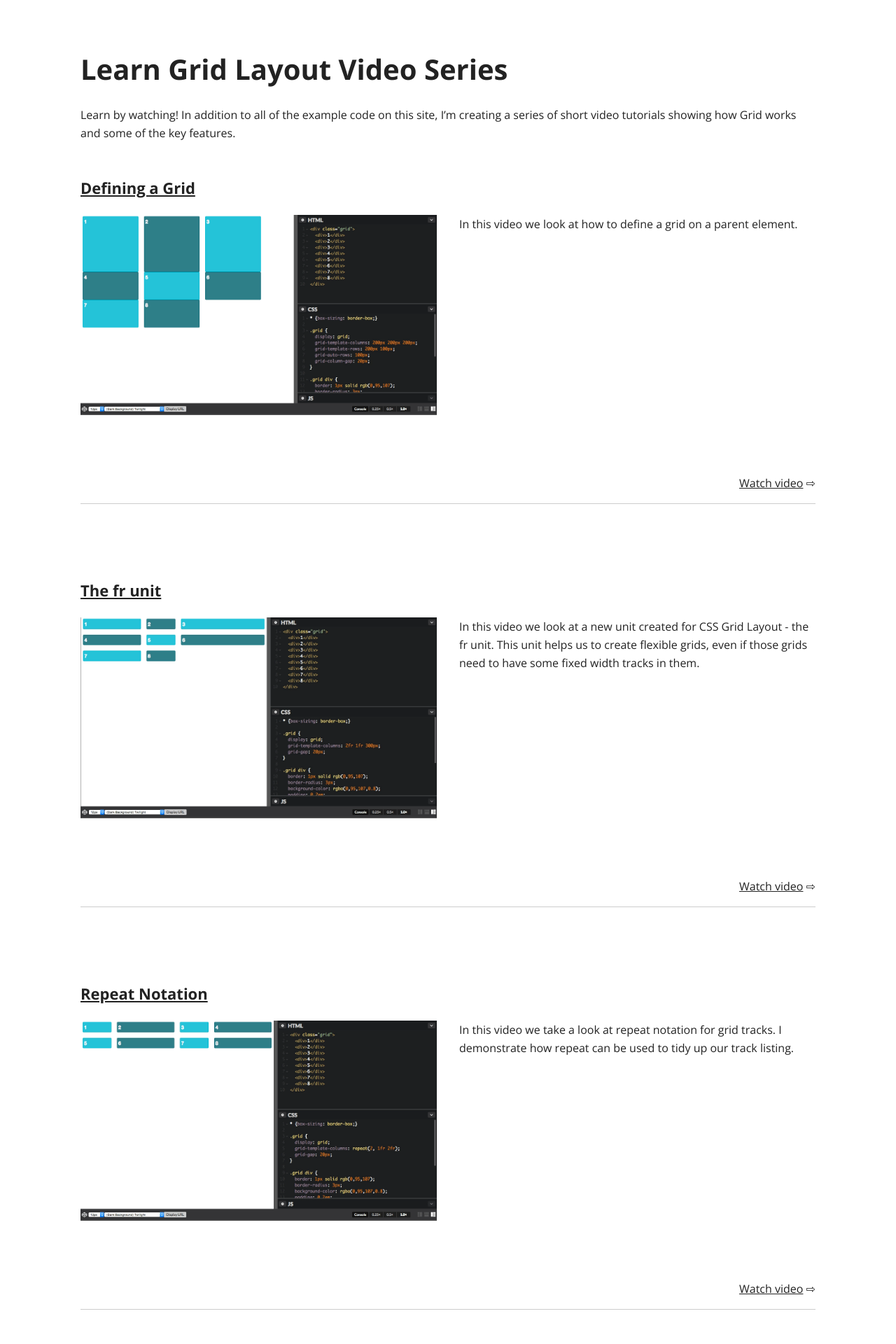
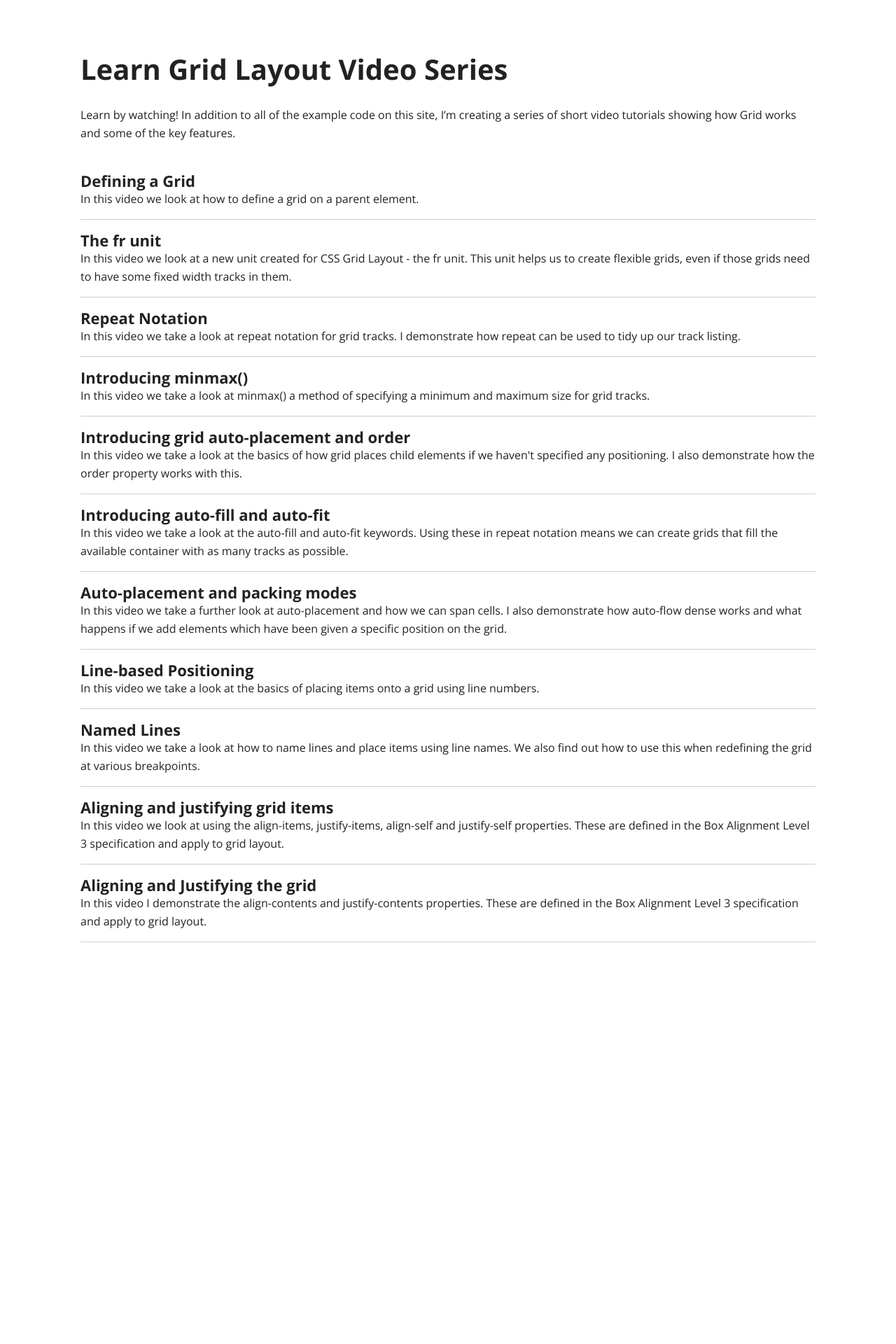
Before and after one commit to rachelandrew/grid-by-example, a Jekyll site: the page built from video/index.md, in a window 1280 px wide. Shown: the part 397-2317 px from the top of the page at 70% size. Built offline with Jekyll 4.4.1, drawn with Linux system fonts in a browser that asks for light colours; after the commit the page ends 1769 px from its top, so only the background shows below that; some of the changed text lies outside the part shown.

Commit message:
new video and browser updates

```diff
--- /dev/null
+++ b/_video/align-grid-items.md
@@ -0,0 +1,10 @@
+---
+order: 10
+title: "Aligning and justifying grid items"
+desc: "In this video we look at using the align-items, justify-items, align-self and justify-self properties. These are defined in the Box Alignment Level 3 specification and apply to grid layout."
+layout: video
+active: video
+thumbnail: 'video-align-items.png'
+video-embed: '<iframe src="https://www.youtube.com/embed/DXFClWvLO4g?rel=0&amp;showinfo=0" frameborder="0" allowfullscreen></iframe>'
+
+---
--- /dev/null
+++ b/_video/align-grid.md
@@ -0,0 +1,10 @@
+---
+order: 11
+title: "Aligning and Justifying the grid"
+desc: "In this video I demonstrate the align-contents and justify-contents properties. These are defined in the Box Alignment Level 3 specification and apply to grid layout."
+layout: video
+active: video
+thumbnail: 'video-align-grid.png'
+video-embed: '<iframe src="https://www.youtube.com/embed/J9R5rr26GdM?rel=0&amp;showinfo=0" frameborder="0" allowfullscreen></iframe>'
+
+---
--- a/css/common.css
+++ b/css/common.css
@@ -703,6 +703,25 @@ h1 a:link, h1 a:visited, h1 a:hover, h1 a:visited:hover, h1 a:visited {
   list-style: none;
   width: 100%; }
 
+.video-list li {
+  border-bottom: 1px solid rgba(0, 0, 0, 0.2);
+  margin: 0;
+  padding: 0; }
+
+.video-list p,
+.video-list h3 {
+  margin: 0;
+  padding: 0; }
+
+.video-list li a {
+  display: block;
+  text-decoration: none;
+  margin: 0;
+  padding: 1rem 0; }
+
+.video-list li a:hover {
+  background-color: rgba(0, 0, 0, 0.05); }
+
 .embed-container {
   position: relative;
   padding-bottom: 56.25%;
--- a/video/index.md
+++ b/video/index.md
@@ -8,21 +8,12 @@ title: Free Learn Grid Layout video series
 
 Learn by watching! In addition to all of the example code on this site, I'm creating a series of short video tutorials showing how Grid works and some of the key features.
 
+{% assign videos = site.video | sort: 'order' %}
 <ul class="video-list">
-{% assign videos = site.video | sort: 'order' %}
   {% for video in videos %}
-  <li class="example">
-    <header><h3><a href="{{video.url}}">{{video.title}}</a></h3></header>
-    <div class="body">
-      <figure class="imagefig">
-        <img src="/img/{{video.thumbnail}}" alt="Thumbnail image of {{video.title}}">
-      </figure>
-
-      <div class="description">
-        {{video.desc}}
-      </div>
-      <footer><a href="{{video.url}}">Watch video</a> ⇨</footer>
-    </div>
-  </li>
+  <li class="video"><a href="{{video.url}}">
+    <h3>{{video.title}}</h3>
+    {{video.desc}}
+  </a></li>
  {% endfor %}
 </ul>
```
Also changed, not shown: browsers/index.md (+4 -0 lines), css/gutenberg.css (+19 -0 lines), index.md (+7 -7 lines), scss/_gutenberg-style.scss (+23 -0 lines).
